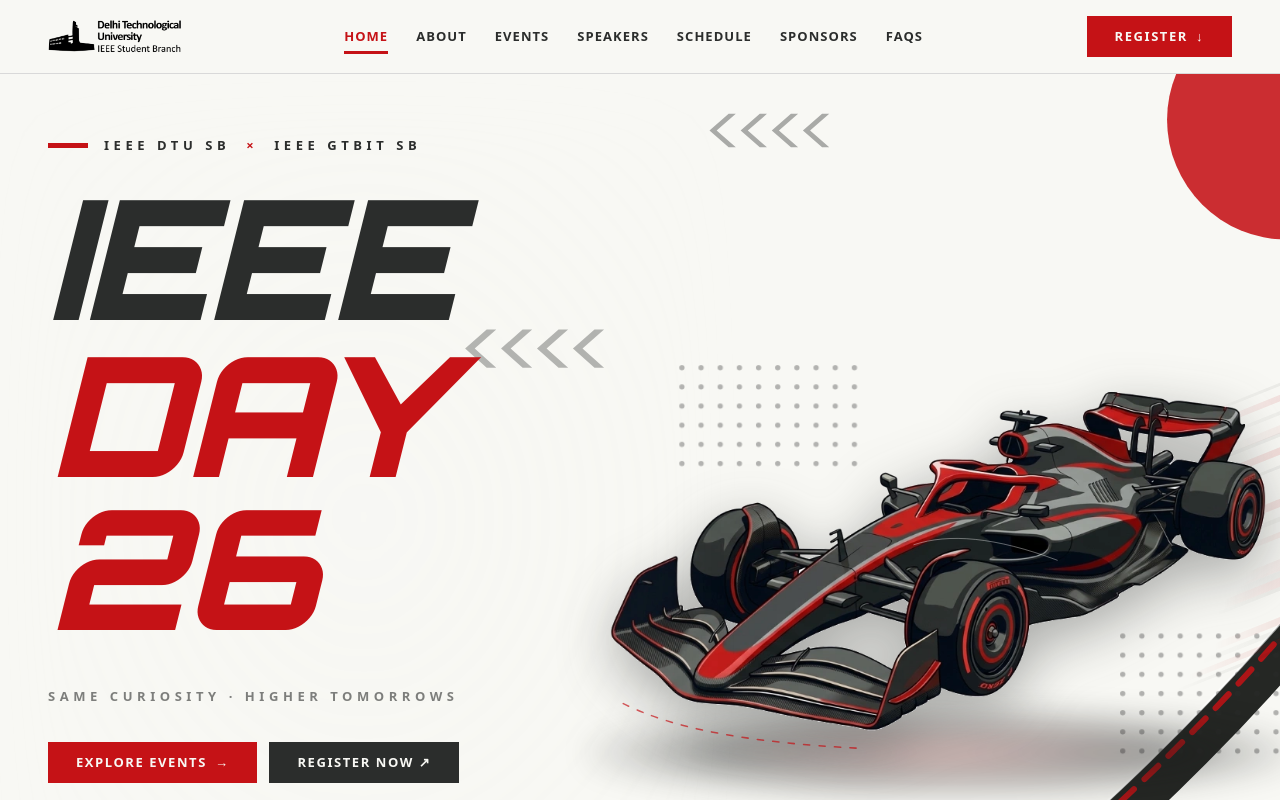
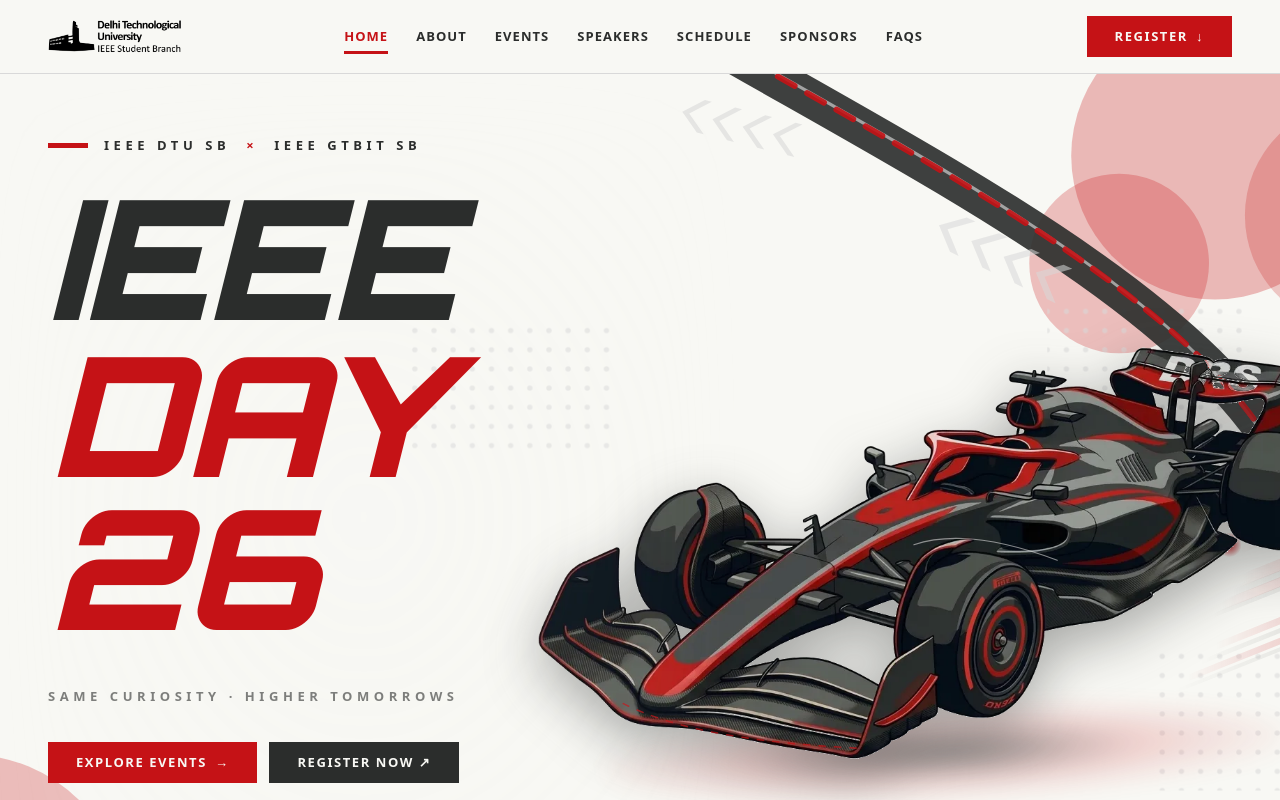
Before and after one commit to IEEEDTUCS/IEEE-Day-26, a React (Vite) app: page / in a window 1280 px wide. Shown: the top 800 px of the page. Built offline with nearby package versions, Linux system fonts and the light colour scheme.

Commit message:
refined landing page with paths

```diff
--- a/src/components/sections/Hero.jsx
+++ b/src/components/sections/Hero.jsx
@@ -143,7 +143,8 @@ export default function Hero() {
     >
       {/* ════════════════════════════════════════════════════
           DECORATIVE BACKGROUND VECTOR LAYER
-          (Matches exact layout of Reference Picture 2)
+          Back-to-Front Layering Order:
+          1. circles → 2. halftone grids → 3. track line and chevrons
           ════════════════════════════════════════════════════ */}
       <div
         className="pointer-events-none absolute inset-0 z-0 overflow-hidden"
@@ -156,94 +157,83 @@ export default function Hero() {
           aria-hidden="true"
         >
           <defs>
-            {/* Dot matrix pattern */}
-            <pattern id="grid-dots-pattern" width="16" height="16" patternUnits="userSpaceOnUse">
-              <circle cx="3" cy="3" r="2.2" fill="#2b2d2c" opacity="0.34" />
+            {/* Halftone grid soft gray dot matrix pattern */}
+            <pattern id="halftone-dots-pattern" width="16" height="16" patternUnits="userSpaceOnUse">
+              <circle cx="4" cy="4" r="2.2" fill="#D9D9D9" opacity="0.55" />
             </pattern>
           </defs>
 
-          {/* ── 1. Top-Right Vibrant Red Overlapping Circles (Reference 2) ── */}
-          <circle cx="1260" cy="100" r="100" fill="#c51216" opacity="0.88" />
-          <circle cx="1360" cy="125" r="90" fill="#c51216" opacity="0.65" />
+          {/* ── 1. CIRCLES: Translucent layered crimson circles (#C51216, 20–30% opacity) ── */}
+          {/* Behind rear section of F1 Car (top-right) */}
+          <circle cx="1200" cy="130" r="120" fill="#C51216" opacity="0.28" />
+          <circle cx="1320" cy="180" r="95" fill="#C51216" opacity="0.22" />
+          <circle cx="1120" cy="220" r="75" fill="#C51216" opacity="0.25" />
 
-          {/* ── 3. Bottom Bold Sweeping Asphalt Track (Reference 2) ── */}
+          {/* Bottom-left canvas corner */}
+          <circle cx="160" cy="760" r="130" fill="#C51216" opacity="0.26" />
+          <circle cx="270" cy="810" r="90" fill="#C51216" opacity="0.22" />
+          <circle cx="100" cy="850" r="105" fill="#C51216" opacity="0.28" />
+
+          {/* ── 2. HALFTONE GRIDS: Rectangular dot matrices in soft gray flanking the car ── */}
+          {/* Flank A: Mid-Left beside cockpit */}
+          <rect x="520" y="270" width="180" height="110" fill="url(#halftone-dots-pattern)" />
+          {/* Flank B: Top-Right behind engine airbox */}
+          <rect x="1060" y="250" width="170" height="120" fill="url(#halftone-dots-pattern)" />
+          {/* Flank C: Bottom-Right flanking rear track curve */}
+          <rect x="1150" y="540" width="150" height="120" fill="url(#halftone-dots-pattern)" />
+
+          {/* ── 3. TRACK LINE & CHEVRONS ── */}
+
+          {/* RACING LINE: Continuous bezier curve from top-center, looping around rear tires to bottom-right */}
+          {/* Outer asphalt track border */}
           <path
             className="hero-track-line"
-            d="M 1440,300 C 1330,460 1250,570 1080,720 C 930,850 780,910 680,940"
+            d="M 720,0 C 920,120 1180,240 1260,390 C 1330,530 1180,690 1440,860"
             fill="none"
-            stroke="#1a1c1a"
-            strokeWidth="34"
+            stroke="#2B2D2C"
+            strokeWidth="32"
             strokeLinecap="round"
-            opacity="0.95"
+            opacity="0.9"
           />
-          {/* Inner white curb guideline */}
+          {/* Inner white guidance curb */}
           <path
             className="hero-track-line"
-            d="M 1440,285 C 1315,450 1235,560 1065,710 C 915,840 765,900 665,930"
+            d="M 710,-10 C 910,110 1170,230 1250,380 C 1320,520 1170,680 1430,850"
             fill="none"
-            stroke="#ffffff"
-            strokeWidth="2"
+            stroke="#D9D9D9"
+            strokeWidth="2.5"
             strokeLinecap="round"
-            opacity="0.6"
+            opacity="0.65"
           />
-          {/* Red optimal racing trajectory line */}
+          {/* Crimson optimal racing trajectory line */}
           <path
             className="hero-track-line"
-            d="M 1440,300 C 1330,460 1250,570 1080,720 C 930,850 780,910 680,940"
+            d="M 720,0 C 920,120 1180,240 1260,390 C 1330,530 1180,690 1440,860"
             fill="none"
-            stroke="#c51216"
+            stroke="#C51216"
             strokeWidth="5"
             strokeLinecap="round"
             strokeDasharray="16 12"
-            opacity="0.85"
-            transform="translate(-6, -8)"
+            opacity="0.9"
+            transform="translate(-6, -6)"
           />
 
-          {/* ── 4. Precision Chevron Groups (Reference 2) ── */}
-
-          {/* Group A: Top chevrons near S-chicane pointing LEFT (<<<<<) */}
-          <g className="hero-chevron-item" opacity="0.38" transform="translate(800, 95)">
-            <polygon points="0,0 -16,14 0,28 -6,28 -22,14 -6,0" fill="#2b2d2c" />
-            <polygon points="26,0 10,14 26,28 20,28 4,14 20,0" fill="#2b2d2c" />
-            <polygon points="52,0 36,14 52,28 46,28 30,14 46,0" fill="#2b2d2c" />
-            <polygon points="78,0 62,14 78,28 72,28 56,14 72,0" fill="#2b2d2c" />
+          {/* CHEVRONS: Two tiers of light-gray arrowheads (<<<<) along the upper track path */}
+          {/* Tier 1: Upper track path near top-center */}
+          <g className="hero-chevron-item" opacity="0.6" transform="translate(780, 85) rotate(14)">
+            <polygon points="0,0 -16,14 0,28 -6,28 -22,14 -6,0" fill="#D9D9D9" />
+            <polygon points="26,0 10,14 26,28 20,28 4,14 20,0" fill="#D9D9D9" />
+            <polygon points="52,0 36,14 52,28 46,28 30,14 46,0" fill="#D9D9D9" />
+            <polygon points="78,0 62,14 78,28 72,28 56,14 72,0" fill="#D9D9D9" />
           </g>
 
-          {/* Group B: Left of Halo / Cockpit (<<<<) */}
-          <g className="hero-chevron-item" opacity="0.35" transform="translate(600, 275)">
-            <polygon points="0,0 -18,16 0,32 -8,32 -26,16 -8,0" fill="#2b2d2c" />
-            <polygon points="30,0 12,16 30,32 22,32 4,16 22,0" fill="#2b2d2c" />
-            <polygon points="60,0 42,16 60,32 52,32 34,16 52,0" fill="#2b2d2c" />
-            <polygon points="90,0 72,16 90,32 82,32 64,16 82,0" fill="#2b2d2c" />
+          {/* Tier 2: Mid-Upper track path along sweep */}
+          <g className="hero-chevron-item" opacity="0.55" transform="translate(1000, 185) rotate(26)">
+            <polygon points="0,0 -18,16 0,32 -8,32 -26,16 -8,0" fill="#D9D9D9" />
+            <polygon points="30,0 12,16 30,32 22,32 4,16 22,0" fill="#D9D9D9" />
+            <polygon points="60,0 42,16 60,32 52,32 34,16 52,0" fill="#D9D9D9" />
+            <polygon points="90,0 72,16 90,32 82,32 64,16 82,0" fill="#D9D9D9" />
           </g>
-
-          {/* Group C: Bottom-Left Curving Curb Chevrons (<<<<<<<) */}
-          <g className="hero-chevron-item" opacity="0.4" transform="translate(180, 780)">
-            <polygon points="0,0 -14,12 0,24 -6,24 -20,12 -6,0" fill="#2b2d2c" />
-            <polygon points="22,0 8,12 22,24 16,24 2,12 16,0" fill="#2b2d2c" />
-            <polygon points="44,0 30,12 44,24 38,24 24,12 38,0" fill="#2b2d2c" />
-            <polygon points="66,0 52,12 66,24 60,24 46,12 60,0" fill="#2b2d2c" />
-            <polygon points="88,0 74,12 88,24 82,24 68,12 82,0" fill="#2b2d2c" />
-            <polygon points="110,0 96,12 110,24 104,24 90,12 104,0" fill="#2b2d2c" />
-            <polygon points="132,0 118,12 132,24 126,24 112,12 126,0" fill="#2b2d2c" />
-            <polygon points="154,0 140,12 154,24 148,24 134,12 148,0" fill="#2b2d2c" />
-          </g>
-
-          {/* Group D: Under Rear Wheel Curb Chevrons (<<<<<) */}
-          <g className="hero-chevron-item" opacity="0.45" transform="translate(860, 810) rotate(-26)">
-            <polygon points="0,0 -15,13 0,26 -6,26 -21,13 -6,0" fill="#2b2d2c" />
-            <polygon points="24,0 9,13 24,26 18,26 3,13 18,0" fill="#2b2d2c" />
-            <polygon points="48,0 33,13 48,26 42,26 27,13 42,0" fill="#2b2d2c" />
-            <polygon points="72,0 57,13 72,26 66,26 51,13 66,0" fill="#2b2d2c" />
-            <polygon points="96,0 81,13 96,26 90,26 75,13 90,0" fill="#2b2d2c" />
-            <polygon points="120,0 105,13 120,26 114,26 99,13 114,0" fill="#2b2d2c" />
-          </g>
-
-          {/* ── 5. Technical Dot Matrix Grids (Reference 2) ── */}
-          {/* Grid A: Left beside cockpit */}
-          <rect x="750" y="295" width="160" height="96" fill="url(#grid-dots-pattern)" />
-          {/* Grid B: Right near rear track */}
-          <rect x="1120" y="520" width="144" height="112" fill="url(#grid-dots-pattern)" />
 
         </svg>
       </div>
--- a/src/components/ui/F1Car.jsx
+++ b/src/components/ui/F1Car.jsx
@@ -1,7 +1,5 @@
-// F1Car.jsx — Exact F1 Car model matching the user's reference illustration
-// Layered with aerodynamic flow lines, rear rain light pulse, ground-effect shadow, and speed drag lines.
-// Fully animated via GSAP in Hero.jsx
-// Drag lines follow strict slope dy/dx = -0.4 (same as car trajectory)
+// F1Car.jsx — F1 Car Graphic component matching Concise Asset Spec
+// Features wake trails, directional ground shadow, and 3/4 front isometric F1 Car graphic with DRS rear wing.
 
 export default function F1Car({ className = "" }) {
   return (
@@ -10,163 +8,111 @@ export default function F1Car({ className = "" }) {
       className={`relative select-none ${className}`}
       style={{ aspectRatio: "1024 / 571" }}
     >
-      {/* ── Ground shadow & red diffuser underglow ───────────── */}
+      {/* ── 5. Directional Drop Shadow under Chassis & Tires ───── */}
       <div
-        className="pointer-events-none absolute -bottom-[4%] left-[6%] right-[4%] h-[18%] rounded-full opacity-65 blur-lg"
+        className="pointer-events-none absolute -bottom-[4%] left-[8%] right-[5%] h-[20%] rounded-full opacity-70 blur-md"
         style={{
           background:
-            "radial-gradient(ellipse at center, rgba(197,18,22,0.32) 0%, rgba(26,28,27,0.7) 45%, transparent 75%)",
+            "radial-gradient(ellipse at center, rgba(43,45,44,0.85) 0%, rgba(197,18,22,0.25) 40%, transparent 75%)",
+          transform: "rotate(-3deg) translateY(4px)",
         }}
       />
 
-      {/* ── Aerodynamic Speed Lines & Vortex SVG (Behind Car) ─── */}
+      {/* ── 4. Speed & Wake Effects (Trailing strokes toward top-right) ── */}
       <svg
         viewBox="0 0 1024 571"
         className="pointer-events-none absolute inset-0 h-full w-full overflow-visible"
         aria-hidden="true"
       >
         <defs>
-          {/* PRIMARY red drag streak — bright at car end, fades out */}
-          <linearGradient id="aero-drag-red" x1="0" y1="0" x2="1" y2="0">
-            <stop offset="0%" stopColor="#c51216" stopOpacity="0" />
-            <stop offset="30%" stopColor="#c51216" stopOpacity="0.25" />
-            <stop offset="65%" stopColor="#ff2228" stopOpacity="0.85" />
-            <stop offset="100%" stopColor="#ff2228" stopOpacity="0.95" />
+          {/* Alternating Crimson #C51216 wake stroke */}
+          <linearGradient id="wake-crimson" x1="0" y1="0" x2="1" y2="0">
+            <stop offset="0%" stopColor="#C51216" stopOpacity="0" />
+            <stop offset="35%" stopColor="#C51216" stopOpacity="0.4" />
+            <stop offset="75%" stopColor="#C51216" stopOpacity="0.9" />
+            <stop offset="100%" stopColor="#C51216" stopOpacity="1" />
           </linearGradient>
-          {/* Dark carbon streak */}
-          <linearGradient id="aero-drag-dark" x1="0" y1="0" x2="1" y2="0">
-            <stop offset="0%" stopColor="#1a1c1a" stopOpacity="0" />
-            <stop offset="35%" stopColor="#2b2d2c" stopOpacity="0.2" />
-            <stop offset="70%" stopColor="#7a7a7a" stopOpacity="0.55" />
-            <stop offset="100%" stopColor="#aaaaaa" stopOpacity="0.7" />
+
+          {/* Alternating Charcoal #2B2D2C wake stroke */}
+          <linearGradient id="wake-charcoal" x1="0" y1="0" x2="1" y2="0">
+            <stop offset="0%" stopColor="#2B2D2C" stopOpacity="0" />
+            <stop offset="40%" stopColor="#2B2D2C" stopOpacity="0.35" />
+            <stop offset="80%" stopColor="#2B2D2C" stopOpacity="0.75" />
+            <stop offset="100%" stopColor="#2B2D2C" stopOpacity="0.9" />
           </linearGradient>
-          {/* White/silver highlight streak */}
-          <linearGradient id="aero-drag-silver" x1="0" y1="0" x2="1" y2="0">
-            <stop offset="0%" stopColor="#ffffff" stopOpacity="0" />
-            <stop offset="45%" stopColor="#ffffff" stopOpacity="0.15" />
-            <stop offset="100%" stopColor="#ffffff" stopOpacity="0.45" />
+
+          {/* Light Gray #D9D9D9 contour stroke */}
+          <linearGradient id="wake-gray" x1="0" y1="0" x2="1" y2="0">
+            <stop offset="0%" stopColor="#D9D9D9" stopOpacity="0" />
+            <stop offset="50%" stopColor="#D9D9D9" stopOpacity="0.3" />
+            <stop offset="100%" stopColor="#D9D9D9" stopOpacity="0.65" />
           </linearGradient>
-          {/* Rear LED rain light glow */}
+
+          {/* Rear rain light LED glow */}
           <radialGradient id="rain-light-glow" cx="50%" cy="50%" r="50%">
-            <stop offset="0%" stopColor="#ff2228" stopOpacity="1" />
-            <stop offset="35%" stopColor="#c51216" stopOpacity="0.65" />
-            <stop offset="70%" stopColor="#c51216" stopOpacity="0.2" />
-            <stop offset="100%" stopColor="#c51216" stopOpacity="0" />
+            <stop offset="0%" stopColor="#C51216" stopOpacity="1" />
+            <stop offset="40%" stopColor="#C51216" stopOpacity="0.6" />
+            <stop offset="100%" stopColor="#C51216" stopOpacity="0" />
           </radialGradient>
         </defs>
 
         {/* ══════════════════════════════════════════════════════════
-            TRAILING DRAG LINES — all slope dy/dx = -0.4
-            Lines go from RIGHT (car rear ~x=820-920) outward to the RIGHT
-            far beyond the car viewport (x2 up to ~1600+)
-            Formula: y2 = y1 + (x2 - x1) * (-0.4)
+            HORIZONTAL & DIAGONAL TRAILING WAKE STROKES
+            Flowing from rear wing & diffuser toward top-right
+            Alternating Crimson (#C51216) & Charcoal (#2B2D2C)
+            with tapered, blunt ends (strokeLinecap="round")
             ══════════════════════════════════════════════════════════ */}
         <g id="speed-lines">
+          {/* Cluster 1: Rear Wing Upper Flap */}
+          <line x1="840" y1="115" x2="1550" y2="-169" stroke="url(#wake-charcoal)" strokeWidth="5" strokeLinecap="round" opacity="0.8" />
+          <line x1="855" y1="127" x2="1580" y2="-165" stroke="url(#wake-crimson)" strokeWidth="9" strokeLinecap="round" opacity="0.95" />
+          <line x1="870" y1="140" x2="1560" y2="-136" stroke="url(#wake-gray)" strokeWidth="4" strokeLinecap="round" opacity="0.6" />
+          <line x1="890" y1="153" x2="1600" y2="-131" stroke="url(#wake-crimson)" strokeWidth="11" strokeLinecap="round" opacity="0.95" />
 
-          {/* ─── CLUSTER 1: Rear Wing Top (y ≈ 115–165) ─── */}
-          {/* Line: x1=840,y1=115 → x2=1550: y2=115+(1550-840)*(-0.4)=115-284=-169 */}
-          <line x1="840" y1="115" x2="1550" y2="-169"
-            stroke="url(#aero-drag-dark)" strokeWidth="4" strokeLinecap="round" opacity="0.7" />
-          {/* Line: x1=855,y1=127 → x2=1580: y2=127-292=-165 */}
-          <line x1="855" y1="127" x2="1580" y2="-165"
-            stroke="url(#aero-drag-red)" strokeWidth="8" strokeLinecap="round" opacity="0.9" />
-          {/* Line: x1=870,y1=140 → x2=1560: y2=140-276=-136 */}
-          <line x1="870" y1="140" x2="1560" y2="-136"
-            stroke="url(#aero-drag-dark)" strokeWidth="5" strokeLinecap="round" opacity="0.65" />
-          {/* Line: x1=890,y1="153" → x2=1600: y2=153-284=-131 */}
-          <line x1="890" y1="153" x2="1600" y2="-131"
-            stroke="url(#aero-drag-red)" strokeWidth="10" strokeLinecap="round" opacity="0.95" />
-          {/* Thin silver highlight */}
-          <line x1="880" y1="145" x2="1590" y2="-133"
-            stroke="url(#aero-drag-silver)" strokeWidth="2.5" strokeLinecap="round" opacity="0.55" />
+          {/* Cluster 2: Rear Wing Lower Flap & Engine Cover */}
+          <line x1="810" y1="192" x2="1560" y2="-108" stroke="url(#wake-charcoal)" strokeWidth="6" strokeLinecap="round" opacity="0.75" />
+          <line x1="830" y1="205" x2="1590" y2="-99" stroke="url(#wake-crimson)" strokeWidth="10" strokeLinecap="round" opacity="0.9" />
+          <line x1="848" y1="218" x2="1570" y2="-70" stroke="url(#wake-charcoal)" strokeWidth="5" strokeLinecap="round" opacity="0.7" />
+          <line x1="865" y1="230" x2="1580" y2="-56" stroke="url(#wake-gray)" strokeWidth="3.5" strokeLinecap="round" opacity="0.55" />
 
-          {/* ─── CLUSTER 2: Rear Wing Lower / Engine Cover (y ≈ 190–235) ─── */}
-          {/* x1=810,y1=192 → x2=1560: y2=192+(1560-810)*(-0.4)=192-300=-108 */}
-          <line x1="810" y1="192" x2="1560" y2="-108"
-            stroke="url(#aero-drag-dark)" strokeWidth="5" strokeLinecap="round" opacity="0.65" />
-          {/* x1=830,y1=205 → x2=1590: y2=205-304=-99 */}
-          <line x1="830" y1="205" x2="1590" y2="-99"
-            stroke="url(#aero-drag-red)" strokeWidth="9" strokeLinecap="round" opacity="0.9" />
-          {/* x1=848,y1=218 → x2=1570: y2=218-288=-70 */}
-          <line x1="848" y1="218" x2="1570" y2="-70"
-            stroke="url(#aero-drag-dark)" strokeWidth="4" strokeLinecap="round" opacity="0.6" />
-          {/* x1=865,y1=230 → x2=1580: y2=230-286=-56 */}
-          <line x1="865" y1="230" x2="1580" y2="-56"
-            stroke="url(#aero-drag-silver)" strokeWidth="3" strokeLinecap="round" opacity="0.5" />
+          {/* Cluster 3: Rear Tire Top & Suspension */}
+          <line x1="865" y1="258" x2="1570" y2="-24" stroke="url(#wake-crimson)" strokeWidth="11" strokeLinecap="round" opacity="0.92" />
+          <line x1="882" y1="272" x2="1580" y2="-7" stroke="url(#wake-charcoal)" strokeWidth="7" strokeLinecap="round" opacity="0.8" />
+          <line x1="900" y1="285" x2="1590" y2="9" stroke="url(#wake-crimson)" strokeWidth="8" strokeLinecap="round" opacity="0.85" />
+          <line x1="875" y1="265" x2="1565" y2="-11" stroke="url(#wake-gray)" strokeWidth="3" strokeLinecap="round" opacity="0.5" />
 
-          {/* ─── CLUSTER 3: Rear Tire Top / Suspension (y ≈ 255–295) ─── */}
-          {/* x1=865,y1=258 → x2=1570: y2=258+(1570-865)*(-0.4)=258-282=-24 */}
-          <line x1="865" y1="258" x2="1570" y2="-24"
-            stroke="url(#aero-drag-red)" strokeWidth="10" strokeLinecap="round" opacity="0.9" />
-          {/* x1=882,y1=272 → x2=1580: y2=272-279.2≈-7 */}
-          <line x1="882" y1="272" x2="1580" y2="-7"
-            stroke="url(#aero-drag-dark)" strokeWidth="6" strokeLinecap="round" opacity="0.7" />
-          {/* x1=900,y1=285 → x2=1590: y2=285-276=9 */}
-          <line x1="900" y1="285" x2="1590" y2="9"
-            stroke="url(#aero-drag-red)" strokeWidth="7" strokeLinecap="round" opacity="0.8" />
-          {/* Silver highlight on tire top */}
-          <line x1="875" y1="265" x2="1565" y2="-11"
-            stroke="url(#aero-drag-silver)" strokeWidth="2" strokeLinecap="round" opacity="0.45" />
+          {/* Cluster 4: Diffuser & Underfloor Main Wake */}
+          <line x1="905" y1="322" x2="1600" y2="44" stroke="url(#wake-crimson)" strokeWidth="15" strokeLinecap="round" opacity="0.95" />
+          <line x1="890" y1="340" x2="1590" y2="60" stroke="url(#wake-charcoal)" strokeWidth="9" strokeLinecap="round" opacity="0.85" />
+          <line x1="878" y1="355" x2="1580" y2="74" stroke="url(#wake-crimson)" strokeWidth="12" strokeLinecap="round" opacity="0.9" />
+          <line x1="862" y1="370" x2="1560" y2="91" stroke="url(#wake-charcoal)" strokeWidth="6" strokeLinecap="round" opacity="0.7" />
+          <line x1="895" y1="332" x2="1595" y2="52" stroke="url(#wake-gray)" strokeWidth="4" strokeLinecap="round" opacity="0.6" />
 
-          {/* ─── CLUSTER 4: Rear Tire Mid / Diffuser Main Blast (y ≈ 320–380) ─── */}
-          {/* This is the main diffuser zone — thickest, most prominent */}
-          {/* x1=905,y1=322 → x2=1600: y2=322+(1600-905)*(-0.4)=322-278=44 */}
-          <line x1="905" y1="322" x2="1600" y2="44"
-            stroke="url(#aero-drag-red)" strokeWidth="14" strokeLinecap="round" opacity="0.95" />
-          {/* x1=890,y1=340 → x2=1590: y2=340-280=60 */}
-          <line x1="890" y1="340" x2="1590" y2="60"
-            stroke="url(#aero-drag-dark)" strokeWidth="8" strokeLinecap="round" opacity="0.8" />
-          {/* x1=878,y1=355 → x2=1580: y2=355-280.8=74 */}
-          <line x1="878" y1="355" x2="1580" y2="74"
-            stroke="url(#aero-drag-red)" strokeWidth="11" strokeLinecap="round" opacity="0.88" />
-          {/* x1=862,y1=370 → x2=1560: y2=370-279.2=91 */}
-          <line x1="862" y1="370" x2="1560" y2="91"
-            stroke="url(#aero-drag-dark)" strokeWidth="5" strokeLinecap="round" opacity="0.65" />
-          {/* Silver core of diffuser */}
-          <line x1="895" y1="332" x2="1595" y2="52"
-            stroke="url(#aero-drag-silver)" strokeWidth="3.5" strokeLinecap="round" opacity="0.55" />
-
-          {/* ─── CLUSTER 5: Floor / Underfloor Vortex (y ≈ 410–460) ─── */}
-          {/* x1=870,y1=408 → x2=1550: y2=408+(1550-870)*(-0.4)=408-272=136 */}
-          <line x1="870" y1="408" x2="1550" y2="136"
-            stroke="url(#aero-drag-red)" strokeWidth="9" strokeLinecap="round" opacity="0.85" />
-          {/* x1=852,y1=428 → x2=1540: y2=428-275.2=152.8 */}
-          <line x1="852" y1="428" x2="1540" y2="153"
-            stroke="url(#aero-drag-dark)" strokeWidth="6" strokeLinecap="round" opacity="0.7" />
-          {/* x1=836,y1=448 → x2=1520: y2=448-273.6=174 */}
-          <line x1="836" y1="448" x2="1520" y2="174"
-            stroke="url(#aero-drag-red)" strokeWidth="7" strokeLinecap="round" opacity="0.75" />
-          {/* x1=820,y1=465 → x2=1500: y2=465-272=193 */}
-          <line x1="820" y1="465" x2="1500" y2="193"
-            stroke="url(#aero-drag-dark)" strokeWidth="4" strokeLinecap="round" opacity="0.55" />
-
+          {/* Cluster 5: Lower Ground-Effect Streamers */}
+          <line x1="870" y1="408" x2="1550" y2="136" stroke="url(#wake-crimson)" strokeWidth="9" strokeLinecap="round" opacity="0.85" />
+          <line x1="852" y1="428" x2="1540" y2="153" stroke="url(#wake-charcoal)" strokeWidth="6" strokeLinecap="round" opacity="0.7" />
+          <line x1="836" y1="448" x2="1520" y2="174" stroke="url(#wake-crimson)" strokeWidth="8" strokeLinecap="round" opacity="0.78" />
+          <line x1="820" y1="465" x2="1500" y2="193" stroke="url(#wake-charcoal)" strokeWidth="5" strokeLinecap="round" opacity="0.6" />
         </g>
 
-        {/* ── Rear crash-structure flashing safety/rain LED ── */}
-        <circle
-          id="rear-glow-el"
-          cx="892"
-          cy="275"
-          r="16"
-          fill="url(#rain-light-glow)"
-        />
+        {/* ── Rear Crash Structure LED Light ── */}
+        <circle id="rear-glow-el" cx="892" cy="275" r="16" fill="url(#rain-light-glow)" />
         <circle cx="892" cy="275" r="3.5" fill="#ffffff" />
-
       </svg>
 
-      {/* ── Exact F1 Car Image (Transparent Crisp High-Res Illustration) ── */}
+      {/* ── 6. F1 Car Graphic (3/4 Front Isometric View with DRS) ── */}
       <picture>
         <source srcSet="/images/f1-car.webp" type="image/webp" />
         <img
           src="/images/f1-car.png"
-          alt="Formula 1 Racing Car — IEEE Day 2026 Edition"
-          className="relative z-10 block h-full w-full object-contain filter drop-shadow-[0_18px_28px_rgba(43,45,44,0.38)] transition-transform duration-500 ease-out"
+          alt="F1 Car Graphic — 3/4 Front Isometric View with DRS Wing"
+          className="relative z-10 block h-full w-full object-contain filter drop-shadow-[0_18px_28px_rgba(43,45,44,0.4)] transition-transform duration-500 ease-out"
           draggable="false"
           loading="eager"
         />
       </picture>
 
-      {/* ── Dynamic Foreground Aero Sparks & Streamlines (In front of Car) ── */}
+      {/* ── Dynamic Aero Airflow Streamlines ── */}
       <svg
         viewBox="0 0 1024 571"
         className="pointer-events-none absolute inset-0 z-20 h-full w-full overflow-visible"
@@ -176,20 +122,20 @@ export default function F1Car({ className = "" }) {
         <path
           d="M 110,480 C 170,510 260,530 420,538"
           fill="none"
-          stroke="#c51216"
+          stroke="#C51216"
           strokeWidth="2"
           strokeLinecap="round"
           opacity="0.7"
           strokeDasharray="8 12"
         />
-
-        {/* Halo airflow arc */}
+        {/* Curved Halo airflow guide */}
         <path
           d="M 485,275 C 530,260 590,265 670,295"
           fill="none"
-          stroke="rgba(255,255,255,0.4)"
-          strokeWidth="1.2"
+          stroke="#D9D9D9"
+          strokeWidth="1.5"
           strokeLinecap="round"
+          opacity="0.6"
         />
       </svg>
     </div>
```
Also changed, not shown: public/images/f1-car.png, public/images/f1-car.webp.
